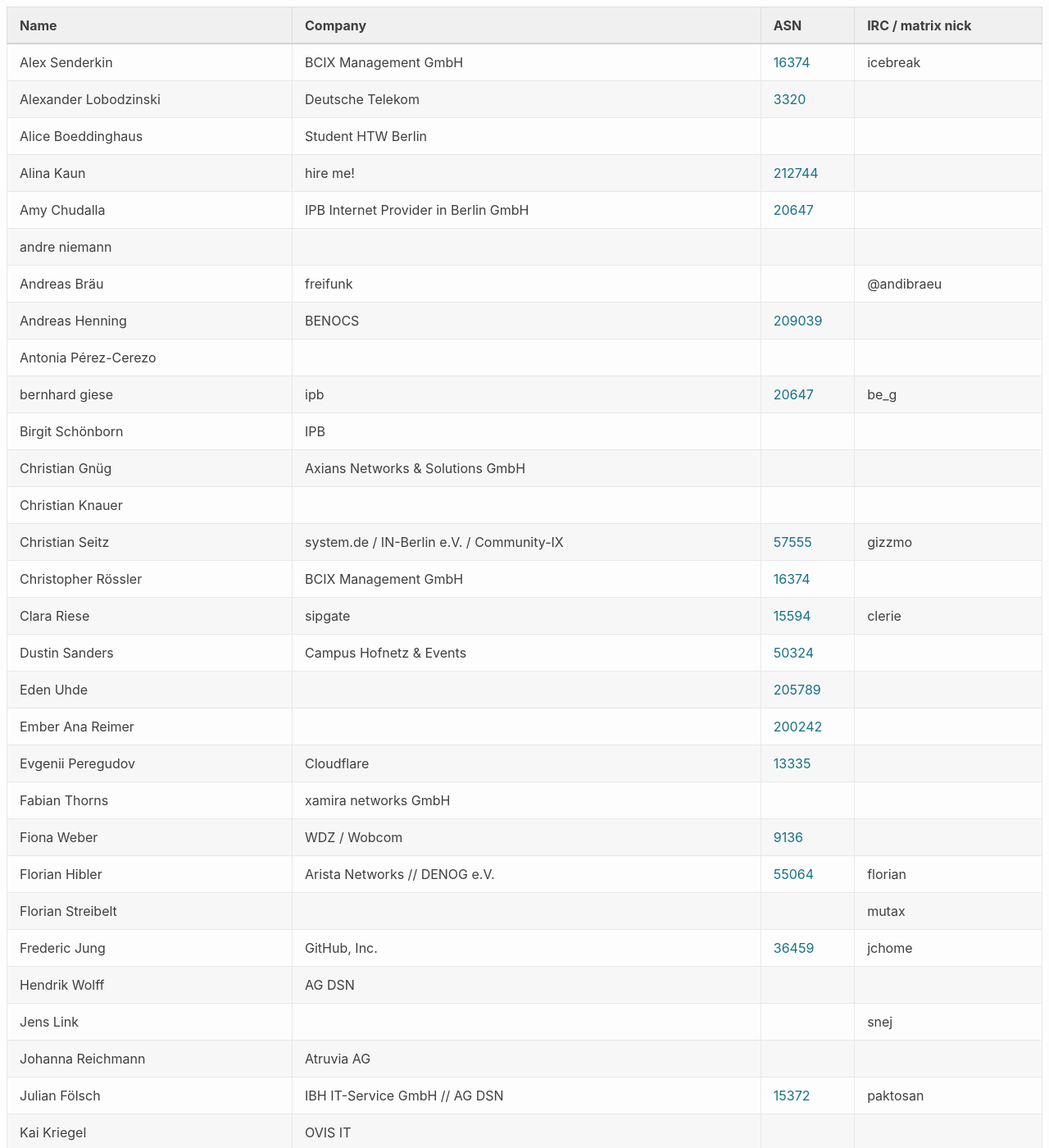
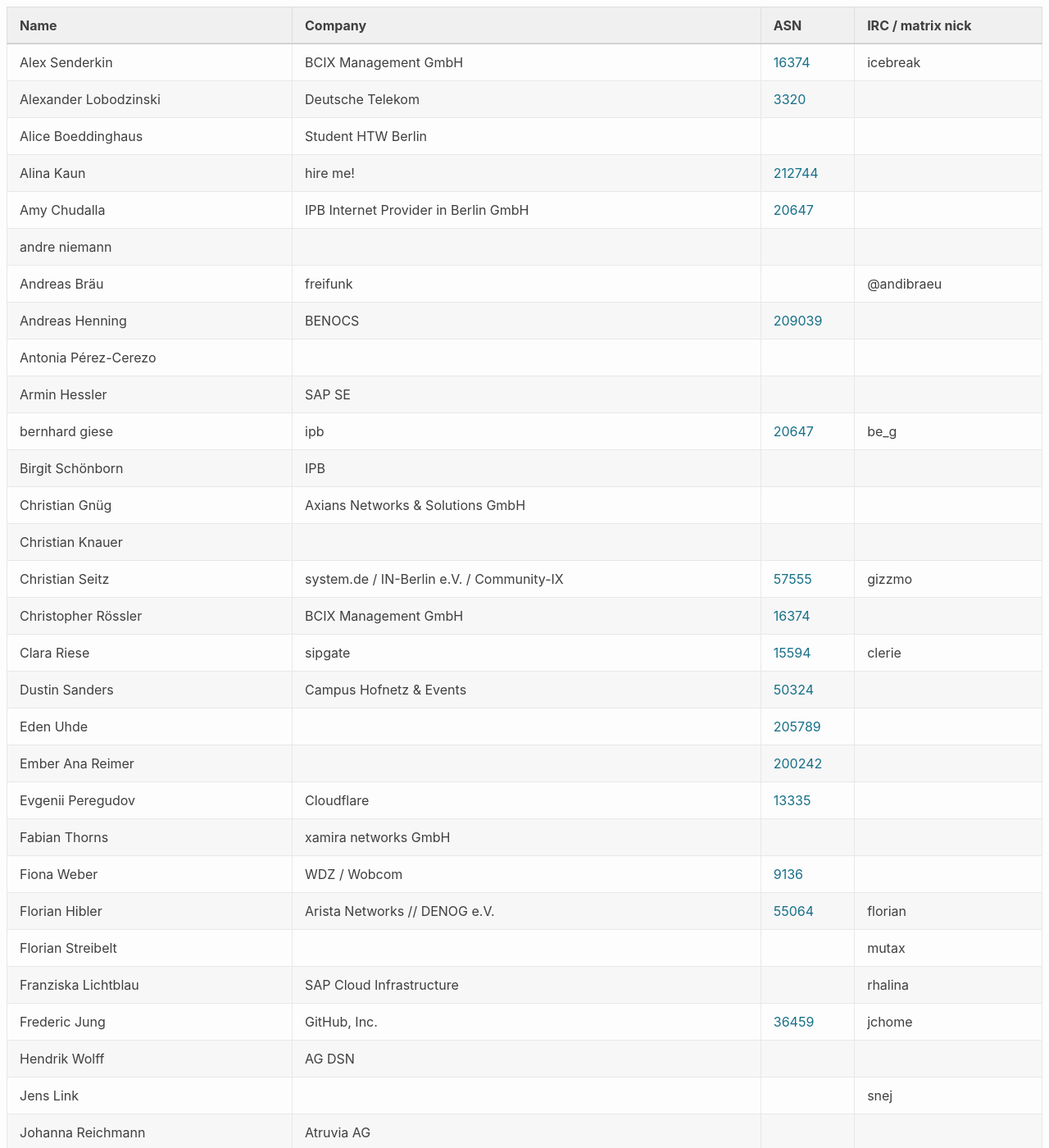
Before and after one commit to denog/pretix-attendeelist, a Jekyll site: the page built from denogmeetup25-03/index.markdown, in a window 1280 px wide and 1400 px high. Shown: the whole window at 82% size. Built offline with Jekyll 4.4.1, drawn with Linux system fonts in a browser that asks for light colours; some of the changed text lies outside the part shown.

Commit message:
Latest data: Wed Mar 26 10:33:27 UTC 2025

```diff
--- a/_data/attendees_denogmeetup25-03.json
+++ b/_data/attendees_denogmeetup25-03.json
@@ -50,6 +50,12 @@
   {
     "name": "Antonia Pérez-Cerezo",
     "company": null,
+    "irc": null,
+    "asn": null
+  },
+  {
+    "name": "Armin Hessler",
+    "company": "SAP SE",
     "irc": null,
     "asn": null
   },
@@ -144,6 +150,12 @@
     "asn": null
   },
   {
+    "name": "Franziska Lichtblau",
+    "company": "SAP Cloud Infrastructure",
+    "irc": "rhalina",
+    "asn": null
+  },
+  {
     "name": "Frederic Jung",
     "company": "GitHub, Inc.",
     "irc": "jchome",
@@ -230,6 +242,12 @@
   {
     "name": "Michael Prinzinger",
     "company": "Port Zero",
+    "irc": null,
+    "asn": null
+  },
+  {
+    "name": "Michael Schmidt",
+    "company": "SAP SE",
     "irc": null,
     "asn": null
   },
```
